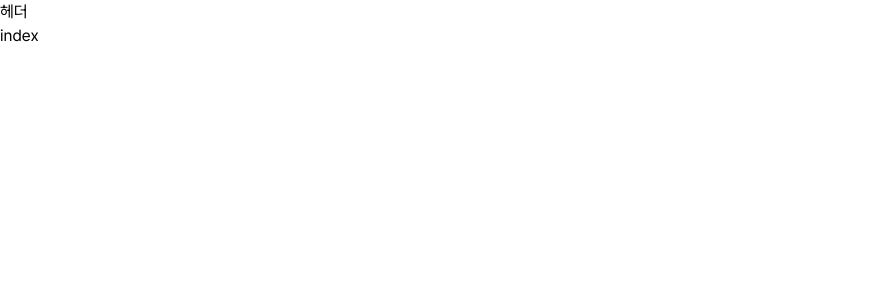
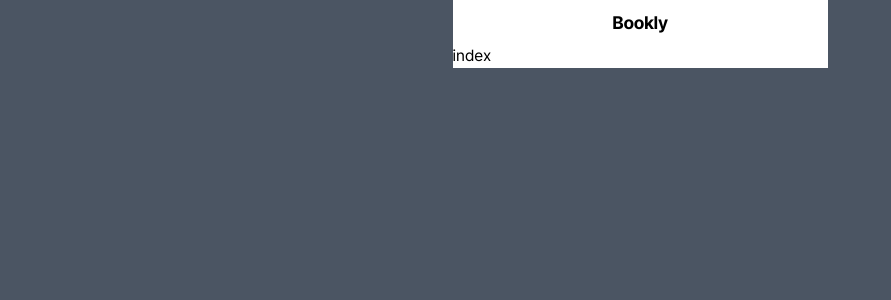
Before and after one commit to muzi55/bookly, a Next.js app: page / in a window 1280 px wide. Shown: the top 300 px of the page, without its empty margins (0-891 px from the left). Built offline with nearby package versions, Linux system fonts and the light colour scheme.

Commit message:
feat/ 헤더 컴포넌트 default 컴포넌트

```diff
--- a/src/app/components/header/Header.tsx
+++ b/src/app/components/header/Header.tsx
@@ -1,3 +1,16 @@
+"use client";
+
+import Link from "next/link";
+
 export default function Header() {
-	return <header>헤더</header>;
+	return (
+		<header className="relative h-[44px] px-1.5">
+			<Link
+				href="/"
+				className="absolute top-1/2 left-1/2 -translate-x-1/2 -translate-y-1/2 text-h3 font-bold"
+			>
+				Bookly
+			</Link>
+		</header>
+	);
 }
--- /dev/null
+++ b/src/app/components/header/HeaderButton.tsx
@@ -0,0 +1,7 @@
+import React from "react";
+
+function HeaderButton() {
+	return <div>HeaderButton</div>;
+}
+
+export default HeaderButton;
--- a/src/app/layout.tsx
+++ b/src/app/layout.tsx
@@ -23,8 +23,11 @@
 	children: React.ReactNode;
 }>) {
 	return (
-		<html lang="ko" className={`${pretendard.variable}`}>
-			<body className={pretendard.className}>
+		<html
+			lang="ko"
+			className={`${pretendard.variable} flex justify-center bg-gray-600`}
+		>
+			<body className={`${pretendard.className} w-[375px] bg-white`}>
 				<Header />
 				{children}
 			</body>
```
